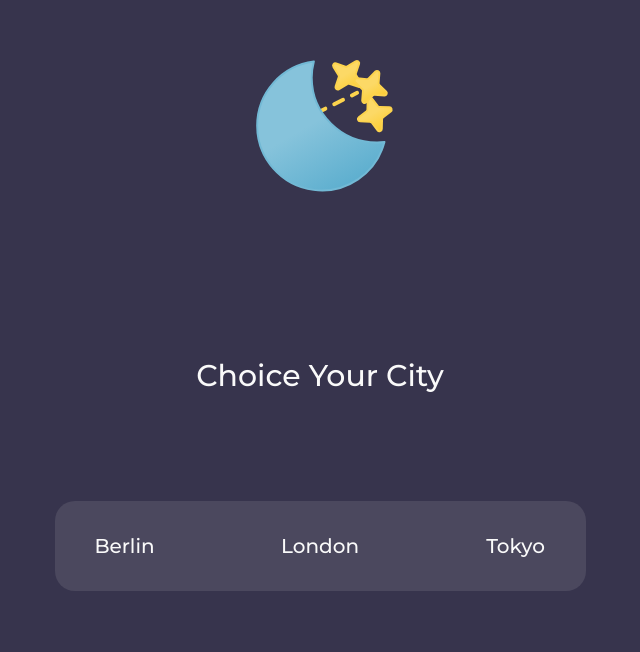
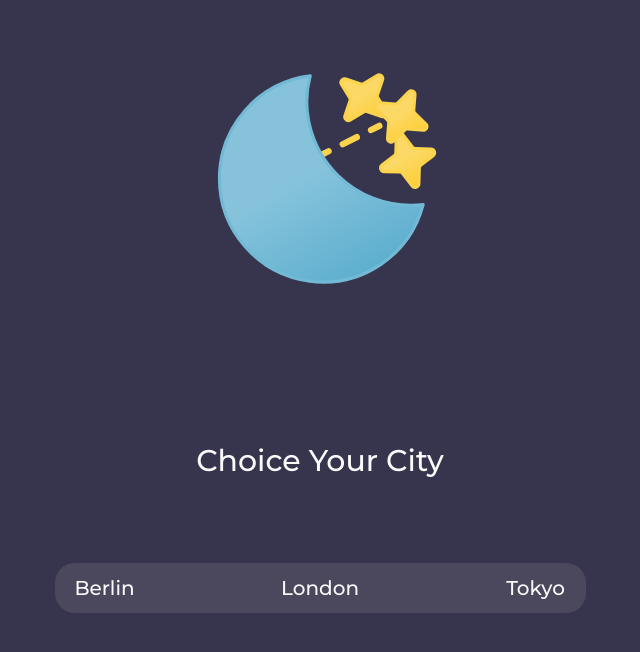
Before and after one commit to bircankut/snowflake, a Next.js app: page / in a window 1280 px wide. Shown: the part 104-756 px from the top of the page, without its empty margins (320-960 px from the left). Built offline with nearby package versions, Linux system fonts and the light colour scheme.

Commit message:
Change weather icon sizes

```diff
--- a/src/components/information/information.module.css
+++ b/src/components/information/information.module.css
@@ -23,8 +23,8 @@
   color: #fafafa;
 }
 .icons {
-  height: 80%;
-  width: 80%;
+  height: 150px;
+  width: auto;
 }
 
 .cityText {
--- a/src/components/week-day/week-day.module.css
+++ b/src/components/week-day/week-day.module.css
@@ -8,8 +8,8 @@
   padding: 20px;
 }
 .icon {
-  height: 40%;
-  width: 40%;
+  height: 55px;
+  width: auto;
 }
 .temperatureText {
   font-family: 'Lato', sans-serif;
--- a/styles/Home.module.css
+++ b/styles/Home.module.css
@@ -15,7 +15,7 @@
 }
 
 .imageContainer {
-  height: 250px;
+  height: 400px;
   width: auto;
   position: relative;
   -webkit-animation: weather 1s ease-in-out alternate infinite;
@@ -24,6 +24,7 @@
   font-family: 'Montserrat', sans-serif;
   font-size: 30px;
   color: #fafafa;
+  margin-bottom: 20px;
 }
 
 @-webkit-keyframes weather {
@@ -44,7 +45,6 @@
   justify-content: space-between;
   align-items: center;
   background-color: #4b485e;
-  padding: 20px;
   border-radius: 20px;
 }
 .button {
```
